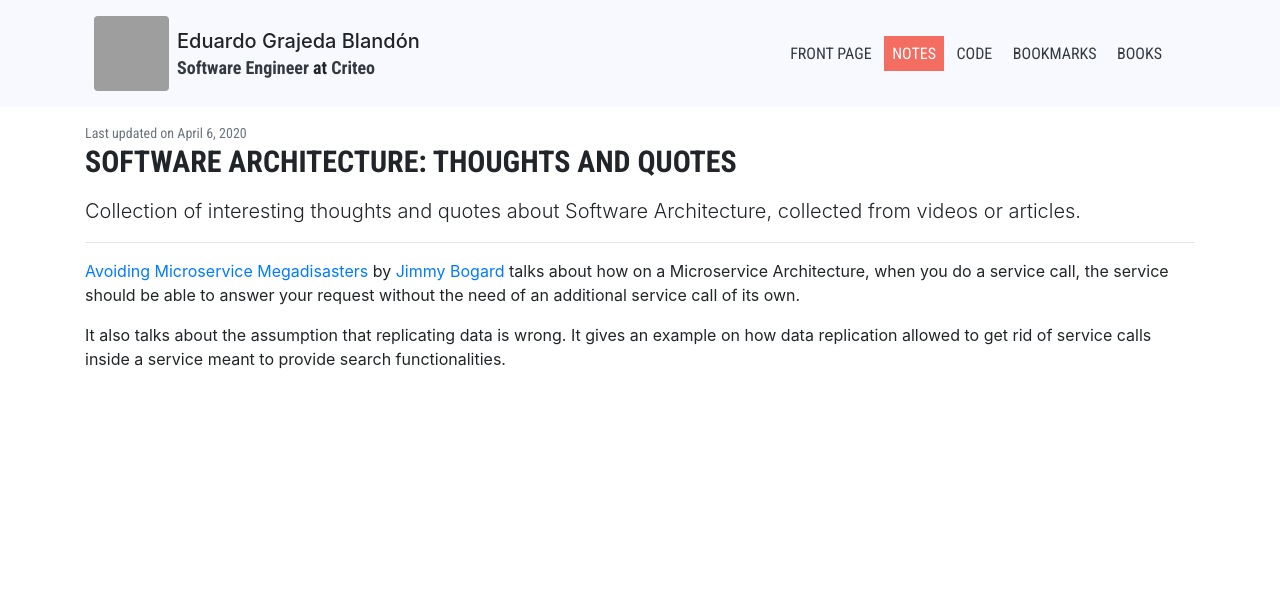
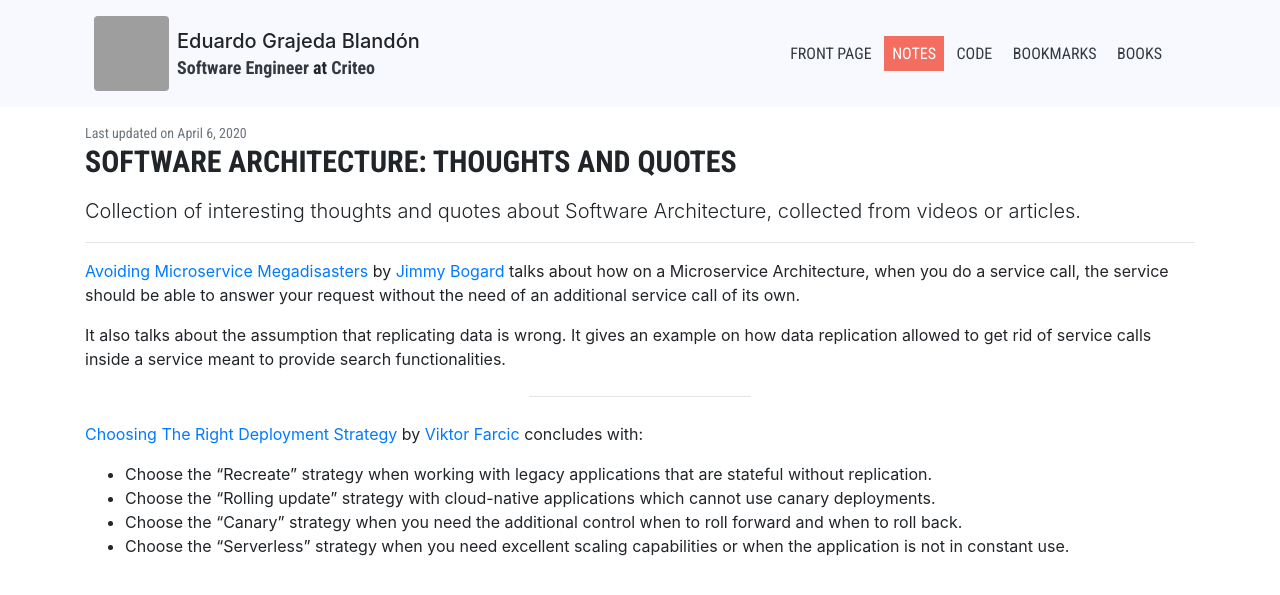
Before and after one commit to egrajeda/www, a Jekyll site: the page built from _notes/software-architecture-thoughts-and-quotes.md, in a window 1280 px wide. Shown: the top 595 px of the page. Built offline with Jekyll 4.4.1, drawn with Linux system fonts in a browser that asks for light colours; grey boxes are pictures that could not be loaded.

Commit message:
Added notes on FOSDEM 2020 deployment presentation

```diff
--- a/_notes/software-architecture-thoughts-and-quotes.md
+++ b/_notes/software-architecture-thoughts-and-quotes.md
@@ -12,9 +12,19 @@ language: en
 
 <hr />
 
-[Avoiding Microservice Megadisasters](https://www.youtube.com/watch?v=gfh-VCTwMw8) by [Jimmy Bogard](https://jimmybogard.com/)
+[Avoiding Microservice Megadisasters](https://www.youtube.com/watch?v=gfh-VCTwMw8) by [Jimmy Bogard](https://jimmybogard.com)
 talks about how on a Microservice Architecture, when you do a service call, the service should be able to answer your request
 without the need of an additional service call of its own.
 
 It also talks about the assumption that replicating data is wrong. It gives an example on how data replication allowed to get
 rid of service calls inside a service meant to provide search functionalities.
+
+<hr class="small" />
+
+[Choosing The Right Deployment Strategy](https://fosdem.org/2020/schedule/event/choosing_the_right_deployment_strategy) by
+[Viktor Farcic](https://technologyconversations.com) concludes with:
+
+  * Choose the "Recreate" strategy when working with legacy applications that are stateful without replication.
+  * Choose the "Rolling update" strategy with cloud-native applications which cannot use canary deployments.
+  * Choose the "Canary" strategy when you need the additional control when to roll forward and when to roll back.
+  * Choose the "Serverless" strategy when you need excellent scaling capabilities or when the application is not in constant use.
--- a/assets/style.scss
+++ b/assets/style.scss
@@ -50,7 +50,11 @@ code {
   @extend .p-1;
   @extend .text-dark;
   background-color: #f8f9fe;
+}
 
+hr.small {
+  width: 20%;
+  margin: 25px auto;
 }
 
 .egb-index-page, .egb-site-header {
```
Also changed, not shown: Gemfile.lock.
